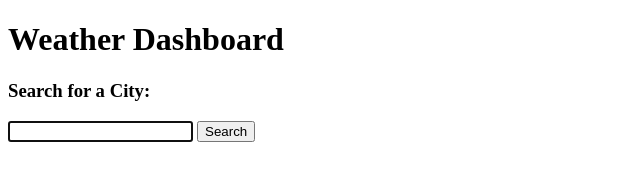
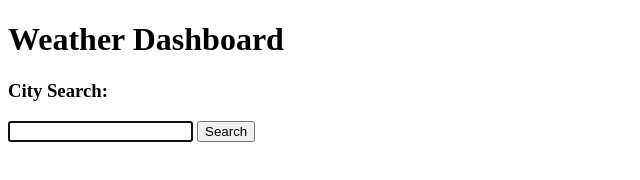
Before and after one commit to shane-sepeda/assignment-6, a plain HTML site: page index.html in a window 1280 px wide. Shown: the full height of the page, 0-640 px from the left. Drawn offline with Linux system fonts and the light colour scheme.

Commit message:
Updated README

```diff
--- a/index.html
+++ b/index.html
@@ -19,7 +19,7 @@
 
     <div>
         <div class="">
-            <h3 id="">Search for a City: </h3>
+            <h3 id="">City Search: </h3>
                 <form id="">
                     <input name="" id="" type="" autofocus="" class="/><br>
                 <button type="submit" class="">Search</button>
```
